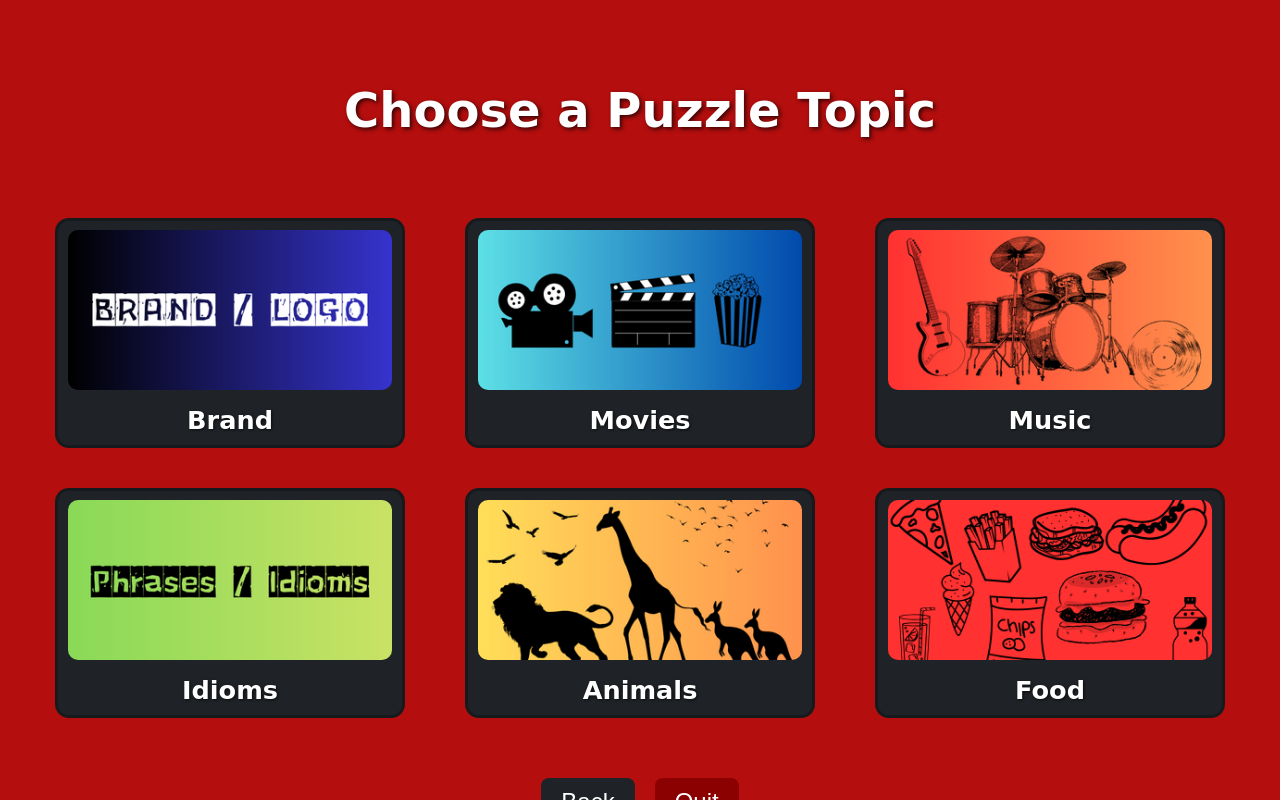
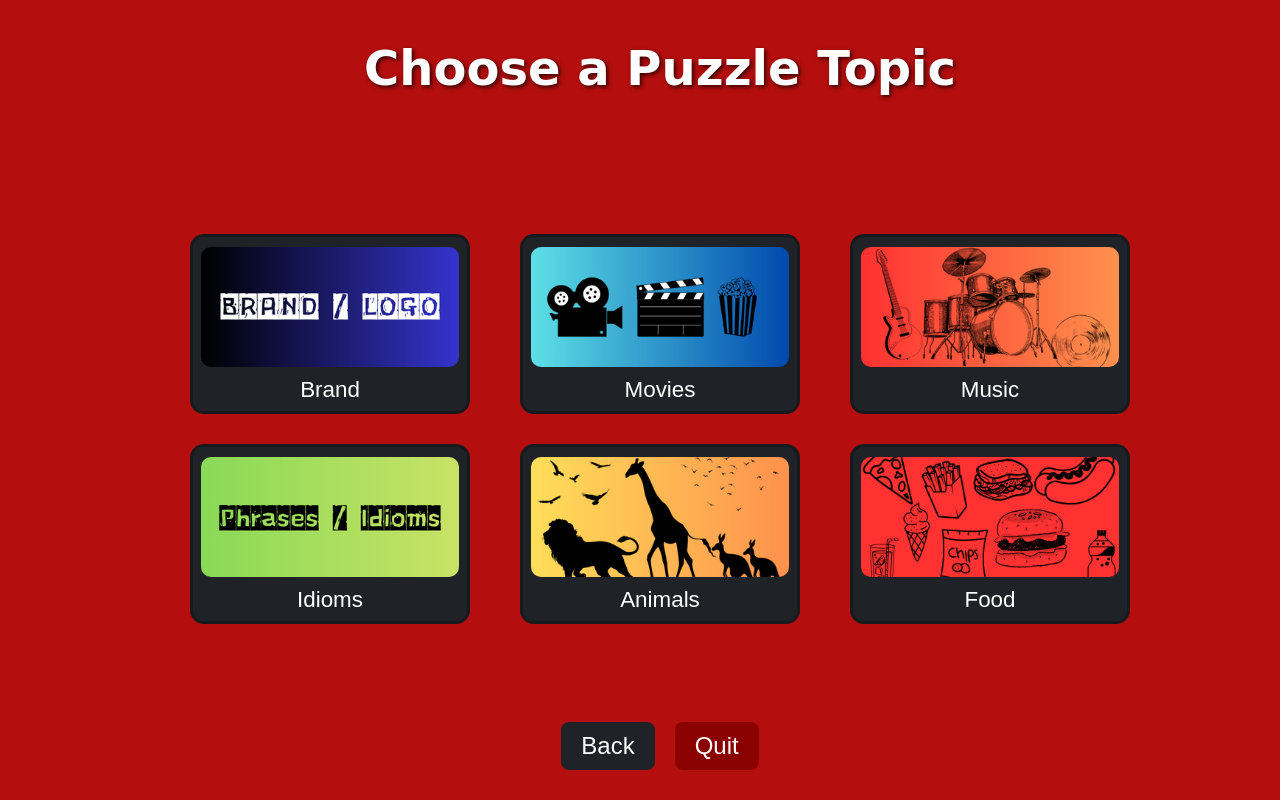
Before and after one commit to ashdacon01/rebus-puzzle, a plain HTML site: page categories.html in a window 1280 px wide. Drawn offline with Linux system fonts and the light colour scheme.

Commit message:
fixed viewport

```diff
--- a/categories.html
+++ b/categories.html
@@ -10,7 +10,7 @@
 /* ---------- Categories Page CSS ---------- */
 
 body {
-    background: #b40e0e; /* red background to match puzzle page */
+    background: #b40e0e;
     opacity: 0;
     transition: opacity 0.5s ease-in-out;
 }
@@ -20,31 +20,41 @@ body.show {
 
 .topics {
     height: 100vh;
+    width: 100%;
     display: flex;
     flex-direction: column;
-    justify-content: flex-start;
+    justify-content: space-between; /* FIXED */
     align-items: center;
     text-align: center;
-    padding: 50px 20px 40px 20px;
+    padding: 40px 20px 20px 20px; /* FIXED */
 }
 
+/* Title */
 .topics h1 {
-    margin-bottom: 60px;
+    margin: 0;
+    margin-bottom: 20px;
     font-size: 3rem;
     color: white;
     text-shadow: 2px 2px 4px rgba(0,0,0,0.7);
 }
 
+/* Wrapper added to fix vertical alignment */
+.topic-wrapper {
+    display: flex;
+    justify-content: center;
+    width: 100%;
+}
+
 /* Tiles Grid */
 .topic-buttons {
     display: grid;
-    grid-template-columns: repeat(3, 350px);
-    grid-auto-rows: 230px;
-    gap: 40px 60px;
+    grid-template-columns: repeat(3, 280px); /* smaller than 350px */
+    grid-auto-rows: 180px; /* smaller than 230px */
+    gap: 30px 50px; /* slightly smaller gaps for balance */
     justify-content: center;
 }
 
-/* Each Tile (Button) */
+/* Each Tile */
 .topic-buttons button {
     width: 100%;
     height: 100%;
@@ -58,7 +68,7 @@ body.show {
     justify-content: flex-end;
     align-items: center;
 
-    padding: 10px;
+    padding: 8px; /* slightly less padding */
     transition: 0.3s ease;
     color: white;
     position: relative;
@@ -67,32 +77,34 @@ body.show {
 /* Tile Images */
 .topic-buttons button img {
     width: 100%;
-    height: 160px;
+    height: 120px; /* smaller than 160px */
     object-fit: cover;
     border-radius: 10px;
-    margin-bottom: 15px;
+    margin-bottom: 10px; /* smaller spacing under image */
 }
 
 /* Tile Text */
 .topic-buttons button span {
-    font-size: 1.6rem;
-    font-weight: bold;
-    color: #fff;
-    text-shadow: 1px 1px 3px rgba(0,0,0,0.7);
-    text-align: center;
-    font-family: 'Tempus Sans ITC', cursive;
+    font-size: 1.4rem; /* slightly smaller text */
 }
 
-/* Tile Hover */
+/* Hover */
 .topic-buttons button:hover {
     background: #071d36;
     transform: scale(1.06);
     box-shadow: 0 6px 15px rgba(0,0,0,0.35);
 }
 
-/* Back & Quit Buttons */
-button.back-btn,
-button.start-btn {
+/* Bottom Buttons */
+.bottom-buttons {
+    display: flex;
+    gap: 20px;
+    justify-content: center;
+    padding-bottom: 10px;
+}
+
+/* Back & Quit */
+button.back-btn {
     padding: 10px 20px;
     border: none;
     border-radius: 8px;
@@ -101,21 +113,10 @@ button.start-btn {
     cursor: pointer;
     font-size: 1.5rem;
 }
-
-button.back-btn:hover,
-button.start-btn:hover {
+button.back-btn:hover {
     background: #071d36;
 }
 
-/* Bottom Buttons Container */
-.bottom-buttons {
-    display: flex;
-    gap: 20px;
-    justify-content: center;
-    margin-top: 60px;
-}
-
-/* Quit Button */
 button.quit-btn {
     padding: 10px 20px;
     border: none;
@@ -125,7 +126,6 @@ button.quit-btn {
     cursor: pointer;
     font-size: 1.5rem;
 }
-
 button.quit-btn:hover {
     background: #5c0000;
 }
@@ -136,31 +136,33 @@ button.quit-btn:hover {
 <div class="topics" id="topicSelection">
     <h1>Choose a Puzzle Topic</h1>
 
+    <div class="topic-wrapper">
         <div class="topic-buttons">
             <button class="category-btn" data-category="Brand Logos">
-            <img src="images/brand.png" alt="Brand Logos" class="topic-img">
+                <img src="images/brand.png" alt="Brand Logos">
                 <span>Brand</span>
             </button>
             <button class="category-btn" data-category="Movies">
-            <img src="images/movie.png" alt="Movies" class="topic-img">
+                <img src="images/movie.png" alt="Movies">
                 <span>Movies</span>
             </button>
             <button class="category-btn" data-category="Music">
-            <img src="images/music.png" alt="Music" class="topic-img">
+                <img src="images/music.png" alt="Music">
                 <span>Music</span>
             </button>
             <button class="category-btn" data-category="Idioms">
-            <img src="images/idioms.png" alt="Idioms" class="topic-img">
+                <img src="images/idioms.png" alt="Idioms">
                 <span>Idioms</span>
             </button>
             <button class="category-btn" data-category="Animals">
-            <img src="images/animals.png" alt="Animals" class="topic-img">
+                <img src="images/animals.png" alt="Animals">
                 <span>Animals</span>
             </button>
             <button class="category-btn" data-category="Food">
-            <img src="images/food.png" alt="Food" class="topic-img">
+                <img src="images/food.png" alt="Food">
                 <span>Food</span>
             </button>
+        </div>
     </div>
 
     <div class="bottom-buttons">
@@ -179,7 +181,6 @@ document.addEventListener("DOMContentLoaded", () => {
             const category = button.dataset.category;
             document.body.classList.remove("show");
             setTimeout(() => {
-                // Directly open puzzle.html and pass category
                 window.location.href = `puzzle.html?category=${encodeURIComponent(category)}`;
             }, 300);
         });
@@ -192,10 +193,12 @@ function transitionBack() {
 }
 
 function quitGame() {
-    if(document.querySelector(".quit-popup")) return;
+    if (document.querySelector(".quit-popup")) return;
+
     const box = document.createElement("div");
     box.className = "quit-popup";
-    box.innerHTML = `<div class="quit-dialog">
+    box.innerHTML = `
+        <div class="quit-dialog">
             <p>Are you sure you want to quit?</p>
             <div class="quit-buttons">
                 <button id="yesQuit">Yes</button>
@@ -203,6 +206,7 @@ function quitGame() {
             </div>
         </div>`;
     document.body.appendChild(box);
+
     document.getElementById("yesQuit").onclick = () => { window.location.href = "index.html"; };
     document.getElementById("noQuit").onclick = () => box.remove();
 }
--- a/style.css
+++ b/style.css
@@ -7,6 +7,11 @@ html, body {
     overflow: hidden;
     background: #b40e0e;
     font-family: 'Tempus Sans ITC', cursive;
+
+    /* FIX ADDED */
+    display: flex;
+    flex-direction: column;
+    justify-content: stretch;
 }
 
 /* Center ONLY the welcome page */
```
Also changed, not shown: puzzle.html (+43 -7 lines). Lines whose indentation alone changed are shown as unchanged.
